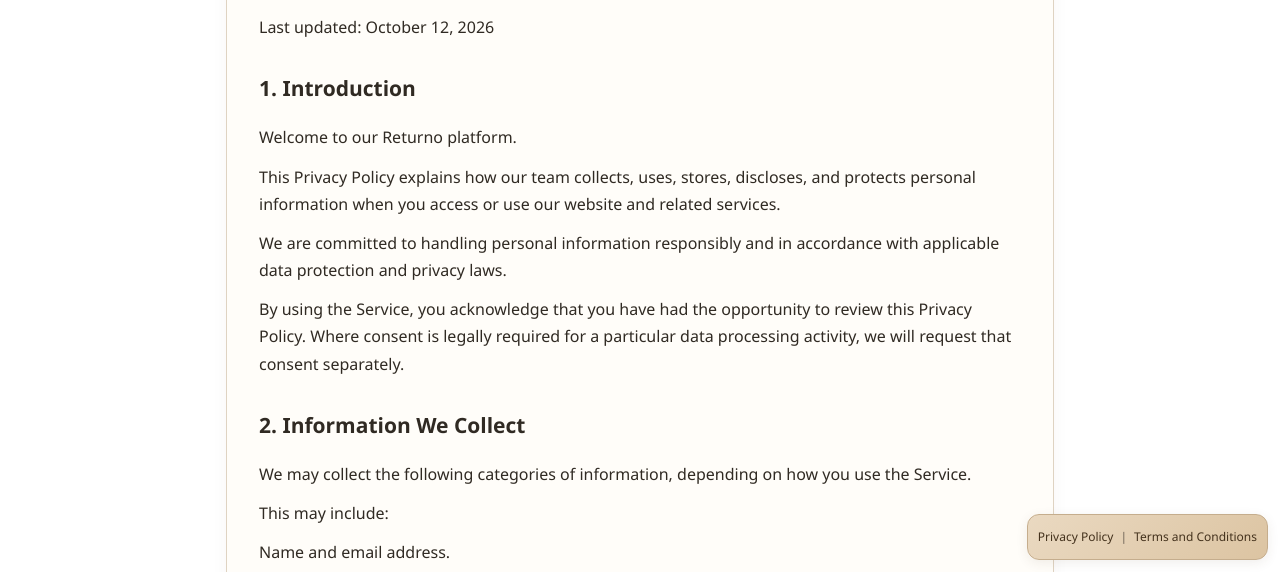
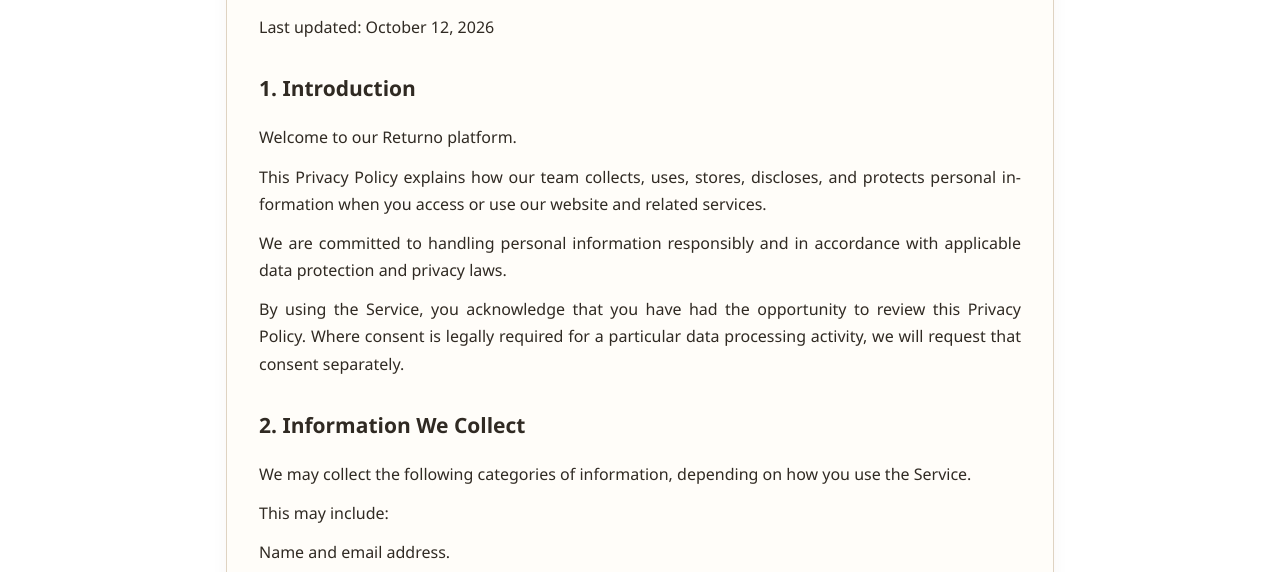
Before and after one commit to pointONEsixhsevuhn/RETURNO, a website: page public/privacy.html in a window 1280 px wide. Shown: the part 228-800 px from the top of the page. Drawn offline with Linux system fonts and the light colour scheme.

Commit message:
fix: remove duplicate policy links and justify text

```diff
--- a/public/privacy.html
+++ b/public/privacy.html
@@ -1,4 +1,4 @@
-<!doctype html><html lang="en"><head><meta charset="utf-8"><meta name="viewport" content="width=device-width, initial-scale=1"><title>Privacy Policy | RETURNO</title><link rel="icon" href="assets/favicon.svg" type="image/svg+xml"><link rel="stylesheet" href="styles.css"><script src="policies.js" defer></script></head><body><main class="policy-page"><nav class="policy-tabs" aria-label="Policy navigation"><a href="privacy.html" data-policy-link aria-current="page">Privacy Policy</a><span aria-hidden="true">|</span><a href="terms.html" data-policy-link>Terms and Conditions</a></nav><article class="policy-card"><h1>Privacy Policy</h1><p>Last updated: October 12, 2026</p>
+<!doctype html><html lang="en"><head><meta charset="utf-8"><meta name="viewport" content="width=device-width, initial-scale=1"><title>Privacy Policy | RETURNO</title><link rel="icon" href="assets/favicon.svg" type="image/svg+xml"><link rel="stylesheet" href="styles.css"><script src="policies.js" defer></script></head><body class="policy-document"><main class="policy-page"><nav class="policy-tabs" aria-label="Policy navigation"><a href="privacy.html" data-policy-link aria-current="page">Privacy Policy</a><span aria-hidden="true">|</span><a href="terms.html" data-policy-link>Terms and Conditions</a></nav><article class="policy-card"><h1>Privacy Policy</h1><p>Last updated: October 12, 2026</p>
 <h2>1. Introduction</h2>
 <p>Welcome to our Returno platform.</p>
 <p>This Privacy Policy explains how our team collects, uses, stores, discloses, and protects personal information when you access or use our website and related services.</p>
@@ -81,4 +81,4 @@
 <p>The revised version will include an updated effective date. Where required, we will obtain consent or provide additional notice before implementing changes to our processing activities.</p>
 <h2>11. Contact Us</h2>
 <p>If you have questions about this Privacy Policy or wish to exercise your privacy rights, contact us at:Email: javellellantada01@gmail.com</p>
-</article><a class="pill policy-back" href="/#role" data-policy-back>Back</a></main><footer class="legal" aria-label="Policies"><a href="privacy.html" target="_blank" rel="noopener" data-policy-link>Privacy Policy</a><span aria-hidden="true">|</span><a href="terms.html" target="_blank" rel="noopener" data-policy-link>Terms and Conditions</a></footer></body></html>
+</article><a class="pill policy-back" href="/#role" data-policy-back>Back</a></main></body></html>
--- a/public/styles.css
+++ b/public/styles.css
@@ -1660,3 +1660,6 @@ body { padding-bottom: 78px; }
 .policy-card { padding: clamp(18px, 4vw, 32px); border: 1px solid #dfd3c2; border-radius: 18px; background: #fffdf9; box-shadow: 0 4px 18px #51381e0a; }
 .policy-card h1 { margin-top: 0; }
 .policy-back { display: inline-flex; align-items: center; justify-content: center; min-height: 44px; margin-top: 20px; padding: 10px 28px; border: 1px solid #c5ad8d; color: #44321d; text-decoration: none; }
+
+body.policy-document { padding-bottom: 0; }
+.policy-card p { text-align: justify; text-align-last: left; hyphens: auto; }
```
Also changed, not shown: docs/PROJECT-ROADMAP.md (+2 -0 lines), public/terms.html (+2 -2 lines), tests/e2e/workflows.spec.js (+9 -0 lines).
